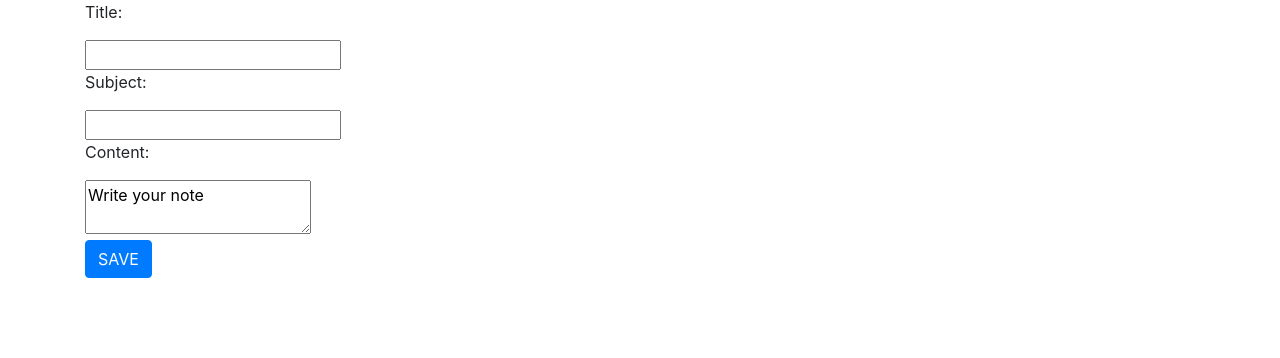
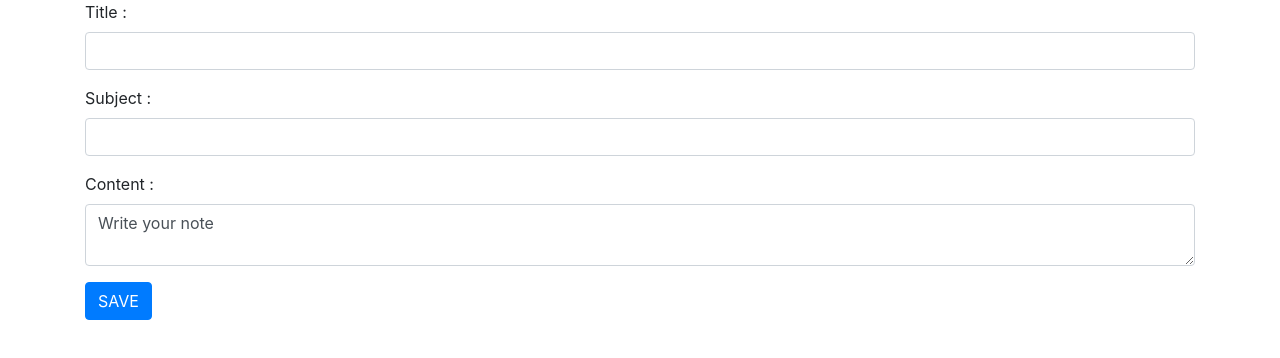
Before and after one commit to LeaDalibard/react-notebook, a React (Create React App) app: page / in a window 1280 px wide. Shown: the top 358 px of the page. Built offline with nearby package versions, Linux system fonts and the light colour scheme.

Commit message:
Adding a bit of styling

```diff
--- a/src/Components/Form/Form.js
+++ b/src/Components/Form/Form.js
@@ -20,23 +20,28 @@ class Form extends Component {
     render() {
         return (
             <form className="form">
-                <p>Title:</p>
-                <input
-                    type='text'
-                    name='title'
-                />
-                <p>Subject:</p>
-                <input
-                    type='text'
-                    name='subject'
-                />
+                <div className="form-group">
+                    <label>
+                        Title : </label>
+                    <input className="form-control"
+                        type='text'
+                        name='title'
+                    />
+                </div>
+                <div className="form-group">
+                    <label>Subject : </label>
+                    <input className="form-control"
+                        type='text'
+                        name='title'
+                    />
+                </div>
+                <div className="form-group">
+                    <label>Content : </label>
+                    <textarea className="form-control" value={this.state.content}/>
+                </div>
 
-                <p>Content:</p>
-                <textarea value={this.state.content}/>
+                <button type="button" className="submit btn-primary btn">SAVE</button>
 
-                <p>
-                    <button type="button" className="submit btn-primary btn">SAVE</button>
-                </p>
 
             </form>
         );
```
